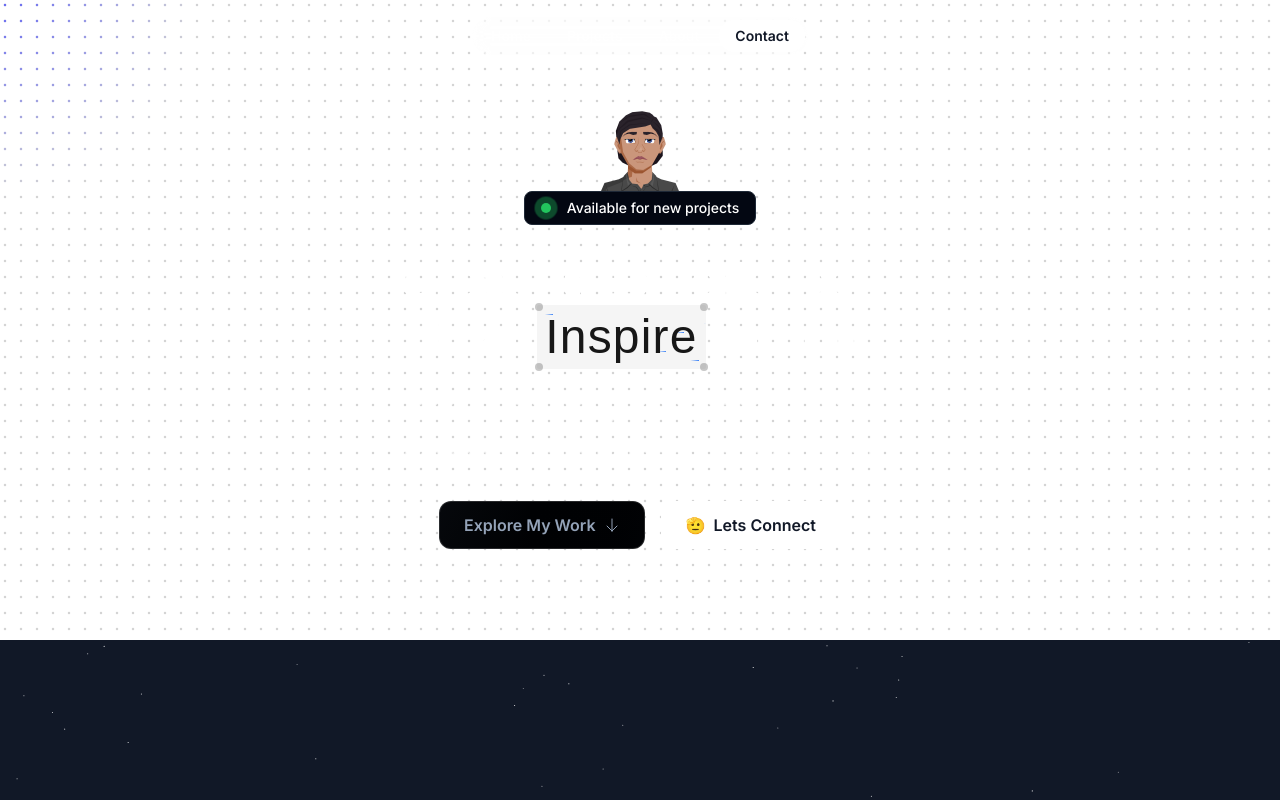
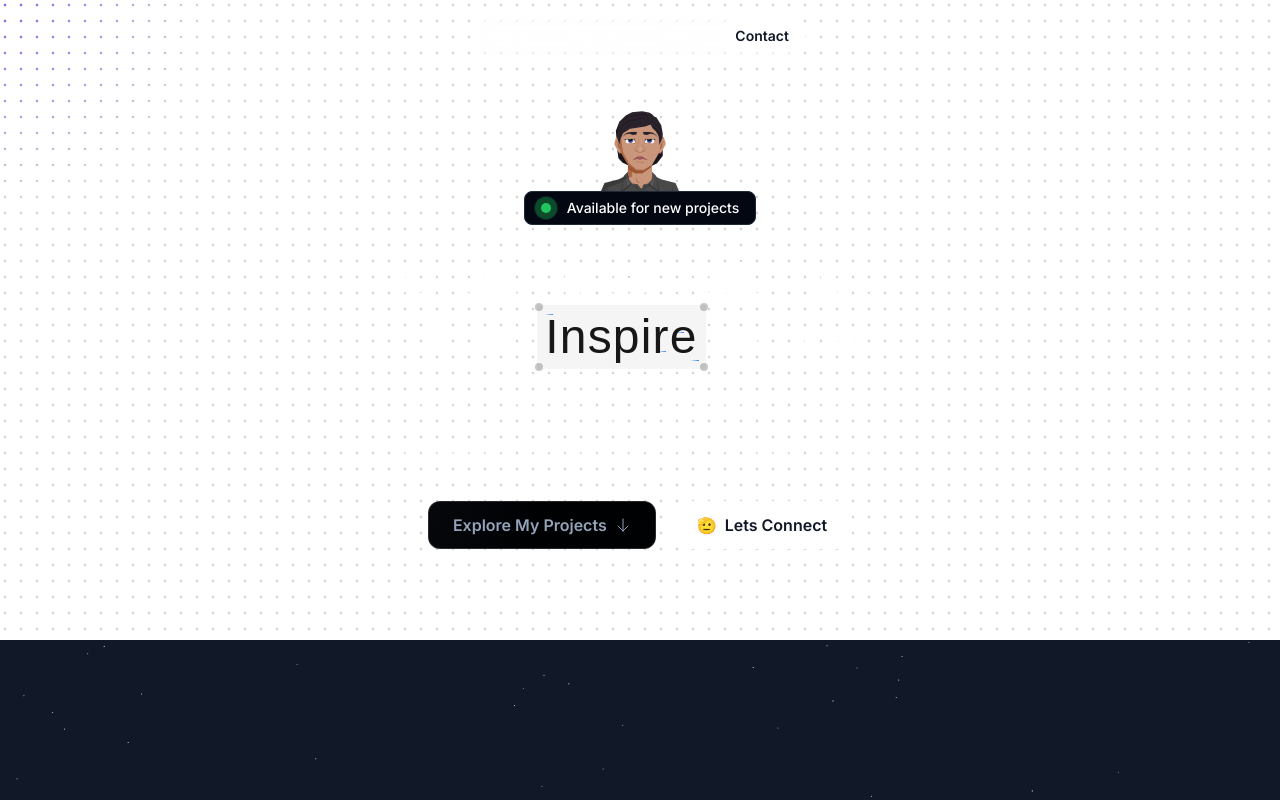
Before and after one commit to markselvadurai/portfolio, a Next.js app: page / in a window 1280 px wide. Shown: the top 800 px of the page. Built offline with nearby package versions, Linux system fonts and the light colour scheme; a web font is replaced by a local one.

Commit message:
changed hero section

```diff
--- a/src/sections/Hero2.tsx
+++ b/src/sections/Hero2.tsx
@@ -58,7 +58,7 @@ export const HeroSection2 = () => {
           </div>
           <div className="flex flex-col md:flex-row justify-center items-center mt-8 gap-4">
             <button className="h-12 animate-shimmer justify-center rounded-xl border border-slate-800 bg-[linear-gradient(110deg,#000103,45%,#1e2631,55%,#000103)] bg-[length:200%_100%] px-6 font-medium text-slate-400 transition-colors focus:outline-none focus:ring-2 focus:ring-slate-400 focus:ring-offset-2 focus:ring-offset-slate-50 inline-flex items-center gap-2 border-white/15 ">
-              <span className="font-semibold">Explore My Work</span>
+              <span className="font-semibold">Explore My Projects</span>
               <ArrowDown className="size-4" />
             </button>
             <button className="inline-flex items-center gap-2 border border-white bg-white text-gray-900 h-12 px-6 rounded-xl">
```
Also changed, not shown: 2 other files (tests, documents, lock files or other folders).
